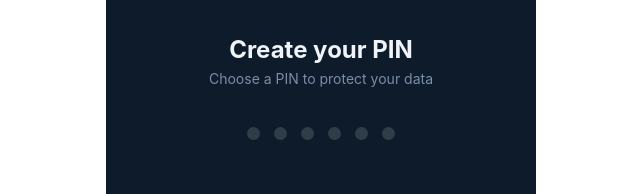
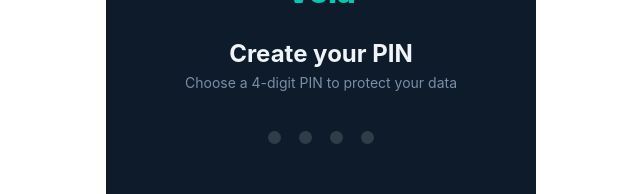
Before and after one commit to lourencoj003-gif/finance-tracker-2026, a React (Create React App) app: page / in a window 1280 px wide. Shown: the part 198-392 px from the top of the page, without its empty margins (319-959 px from the left). Built offline with nearby package versions, Linux system fonts and the light colour scheme.

Commit message:
Add Vela PIN login screen

```diff
--- a/src/App.js
+++ b/src/App.js
@@ -29,7 +29,7 @@ export default function App() {
       position: 'relative',
     }}>
       {screen === S.SPLASH  && <Splash     onDone={afterSplash} />}
-      {screen === S.PIN     && <Pin        onSuccess={afterPin} />}
+      {screen === S.PIN     && <Pin        onSuccess={afterPin} onForgot={goReset} />}
       {screen === S.ONBOARD && <Onboarding onDone={afterOnboarding} />}
       {screen === S.HOME    && <Home       onChat={goChat} onReset={goReset} />}
       {screen === S.CHAT    && <Chat       onBack={goHome} />}
--- a/src/vela/screens/Pin.js
+++ b/src/vela/screens/Pin.js
@@ -1,8 +1,10 @@
 import { useState } from 'react';
-import { getPin, setPin } from '../storage';
+import { getPin, setPin, clearAll } from '../storage';
 import { t } from '../theme';
 
-export default function Pin({ onSuccess }) {
+const PIN_LENGTH = 4;
+
+export default function Pin({ onSuccess, onForgot }) {
   const existing              = getPin();
   const [phase, setPhase]     = useState(existing ? 'login' : 'create');
   const [digits, setDigits]   = useState([]);
@@ -17,10 +19,10 @@ export default function Pin({ onSuccess }) {
   }
 
   function press(d) {
-    if (digits.length >= 6) return;
+    if (digits.length >= PIN_LENGTH) return;
     const next = [...digits, d];
     setDigits(next);
-    if (next.length < 6) return;
+    if (next.length < PIN_LENGTH) return;
     const pin = next.join('');
     setTimeout(() => attempt(pin), 120);
   }
@@ -50,7 +52,7 @@ export default function Pin({ onSuccess }) {
   }
 
   const titles = { login: 'Welcome back', create: 'Create your PIN', confirm: 'Confirm your PIN' };
-  const subs   = { login: 'Enter your 6-digit PIN', create: 'Choose a PIN to protect your data', confirm: 'Enter your PIN one more time' };
+  const subs   = { login: 'Enter your 4-digit PIN', create: 'Choose a 4-digit PIN to protect your data', confirm: 'Enter your PIN one more time' };
 
   return (
     <div style={{ minHeight: '100vh', background: t.bg, display: 'flex', flexDirection: 'column', alignItems: 'center', justifyContent: 'center', padding: '40px 24px' }}>
@@ -58,8 +60,8 @@ export default function Pin({ onSuccess }) {
       <div style={{ fontSize: 24, fontWeight: 700, color: t.text, marginBottom: 6, textAlign: 'center' }}>{titles[phase]}</div>
       <div style={{ fontSize: 14, color: t.muted, marginBottom: 40, textAlign: 'center' }}>{subs[phase]}</div>
 
-      <div style={{ display: 'flex', gap: 14, marginBottom: 10, animation: shake ? 'pinShake 0.45s' : 'none' }}>
-        {Array(6).fill(0).map((_, i) => (
+      <div style={{ display: 'flex', gap: 18, marginBottom: 10, animation: shake ? 'pinShake 0.45s' : 'none' }}>
+        {Array(PIN_LENGTH).fill(0).map((_, i) => (
           <div key={i} style={{
             width: 13, height: 13, borderRadius: '50%',
             background: i < digits.length ? t.accent : 'rgba(255,255,255,0.15)',
@@ -70,7 +72,7 @@ export default function Pin({ onSuccess }) {
 
       <div style={{ minHeight: 32, marginBottom: 20, fontSize: 13, color: t.danger, textAlign: 'center' }}>{error}</div>
 
-      <div style={{ display: 'grid', gridTemplateColumns: 'repeat(3, 72px)', gap: 14 }}>
+      <div style={{ display: 'grid', gridTemplateColumns: 'repeat(3, 70px)', gap: 14 }}>
         {[1,2,3,4,5,6,7,8,9].map(n => (
           <PadBtn key={n} label={String(n)} onPress={() => press(String(n))} />
         ))}
@@ -78,6 +80,15 @@ export default function Pin({ onSuccess }) {
         <PadBtn label="0" onPress={() => press('0')} />
         <PadBtn label="⌫" onPress={() => { setDigits(d => d.slice(0, -1)); setError(''); }} dim />
       </div>
+
+      {phase === 'login' && (
+        <button
+          onClick={() => { clearAll(); onForgot(); }}
+          style={{ marginTop: 36, background: 'none', border: 'none', color: t.muted, fontSize: 13, cursor: 'pointer', textDecoration: 'underline' }}
+        >
+          Forgot PIN? Reset Vela
+        </button>
+      )}
 
       <style>{`
         @keyframes pinShake {
@@ -98,7 +109,7 @@ function PadBtn({ label, onPress, dim }) {
       onPointerUp={() => setActive(false)}
       onPointerLeave={() => setActive(false)}
       style={{
-        width: 72, height: 72, borderRadius: '50%', border: 'none', cursor: 'pointer',
+        width: 70, height: 70, borderRadius: '50%', border: 'none', cursor: 'pointer',
         background: dim ? 'transparent' : active ? t.accent : 'rgba(255,255,255,0.09)',
         color: dim ? t.muted : active ? '#0d1b2a' : t.text,
         fontSize: dim ? 22 : 24, fontWeight: 500,
--- a/src/vela/screens/Splash.js
+++ b/src/vela/screens/Splash.js
@@ -24,7 +24,7 @@ export default function Splash({ onDone }) {
         Vela
       </div>
       <div style={{ fontSize: 16, color: t.muted, marginTop: 10, letterSpacing: '0.3px' }}>
-        Meet Vela
+        Your financial navigator
       </div>
       <style>{`
         @keyframes orbPulse {
```
